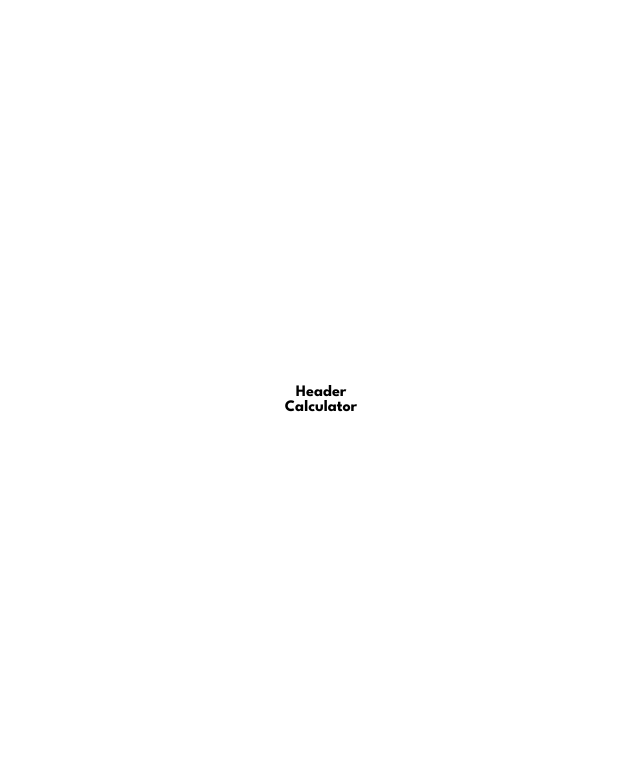
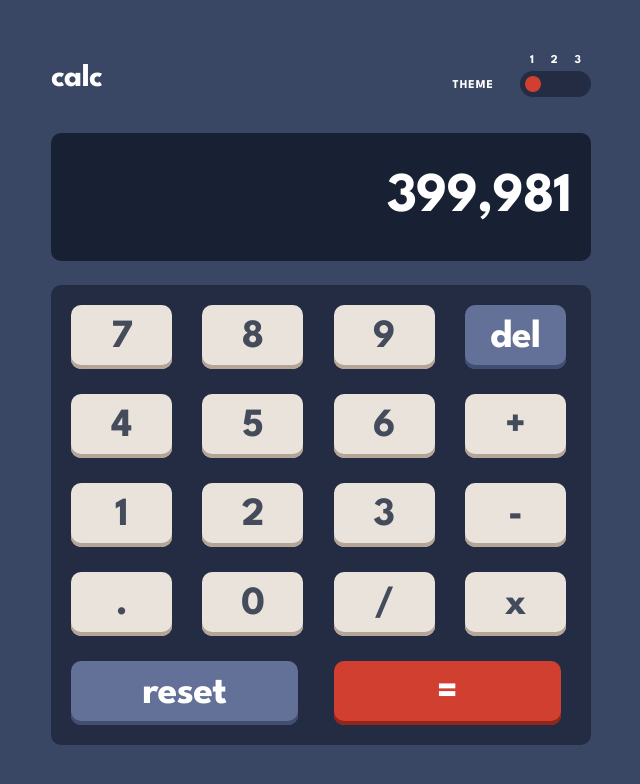
Before and after one commit to bhoamikhona/calculator-javascript, a plain HTML site: page index.html in a window 1280 px wide. Shown: the whole page, without its empty margins (319-959 px from the left). Drawn offline with Linux system fonts and the light colour scheme.

Commit message:
desktop css

```diff
--- a/index.html
+++ b/index.html
@@ -26,8 +26,54 @@
     <link rel="stylesheet" href="./style.css" />
   </head>
   <body class="body">
-    <header class="header">Header</header>
-    <main class="main">Calculator</main>
+    <header class="header">
+      <div class="header__left"><h1 class="heading">calc</h1></div>
+      <div class="header__right">
+        <span class="theme">THEME</span>
+        <div class="slider-container">
+          <div class="slider-labels">
+            <span>1</span>
+            <span>2</span>
+            <span>3</span>
+          </div>
+          <input
+            type="range"
+            min="1"
+            max="3"
+            value="1"
+            class="slider"
+            id="theme-slider"
+          />
+        </div>
+      </div>
+    </header>
+    <main class="main">
+      <div class="main__display">
+        <span class="display--value">399,981</span>
+      </div>
+      <div class="main__action">
+        <button class="btn" data-action="digit">7</button>
+        <button class="btn" data-action="digit">8</button>
+        <button class="btn" data-action="digit">9</button>
+        <button class="btn btn-blue" data-action="delete">del</button>
+        <button class="btn" data-action="digit">4</button>
+        <button class="btn" data-action="digit">5</button>
+        <button class="btn" data-action="digit">6</button>
+        <button class="btn" data-action="operator">+</button>
+        <button class="btn" data-action="digit">1</button>
+        <button class="btn" data-action="digit">2</button>
+        <button class="btn" data-action="digit">3</button>
+        <button class="btn" data-action="operator">-</button>
+        <button class="btn" data-action="decimal">.</button>
+        <button class="btn" data-action="digit">0</button>
+        <button class="btn" data-action="operator">/</button>
+        <button class="btn" data-action="operator">x</button>
+        <button class="btn btn-blue reset-key" data-action="reset">
+          reset
+        </button>
+        <button class="btn btn-red equal-key" data-action="equals">=</button>
+      </div>
+    </main>
     <!-- <footer class="footer">
         <div class="attribution">
           Challenge by
--- a/style.css
+++ b/style.css
@@ -4,11 +4,13 @@
   --screen-bg: hsl(224, 36%, 15%);
   --key-bg: hsl(225, 21%, 49%);
   --key-shadow: hsl(224, 28%, 35%);
+  --key-hover: #a2b2e1;
   --accent-key-bg: hsl(6, 63%, 50%);
   --accent-key-shadow: hsl(6, 70%, 34%);
+  --accent-key-hover: #f96b5b;
   --light-key-bg: hsl(30, 25%, 89%);
   --light-key-shadow: hsl(28, 16%, 65%);
-  --dark-text: hsl(221, 14, 31%);
+  --dark-text: hsl(221, 14%, 31%);
   --white: hsl(0, 0%, 100%);
 }
 
@@ -57,9 +59,226 @@ html {
   font-weight: 700;
 
   min-height: 100vh;
+  background-color: var(--main-bg);
 
   display: flex;
   flex-direction: column;
   align-items: center;
   justify-content: center;
 }
+
+.wrapper {
+  margin: 3rem 2.4rem;
+}
+
+/***** HEADER *****/
+.header {
+  width: 54rem;
+
+  display: flex;
+  align-items: center;
+  justify-content: space-between;
+
+  margin-bottom: 3.2rem;
+}
+
+.heading {
+  color: var(--white);
+  font-size: 3.2rem;
+  letter-spacing: -0.53px;
+}
+
+.header__right {
+  display: flex;
+  align-items: center;
+  justify-content: flex-end;
+  gap: 2.6rem;
+}
+
+/* slider */
+.theme {
+  font-size: 1.2rem;
+  color: var(--white);
+  letter-spacing: 0.1rem;
+  align-self: flex-end;
+  margin-bottom: 1rem;
+}
+
+.slider-container {
+  width: 7.1rem;
+}
+
+.slider-labels {
+  width: 5.1rem;
+  margin: 0 auto;
+  margin-bottom: 0.5rem;
+
+  display: flex;
+  align-items: center;
+  justify-content: space-between;
+}
+
+.slider-labels {
+  font-size: 1.2rem;
+  color: var(--white);
+}
+
+/* Baseline, reset styles */
+input[type="range"] {
+  -webkit-appearance: none;
+  appearance: none;
+  background: transparent;
+  cursor: pointer;
+  width: 7.1rem;
+  transition: all 0.3s ease;
+}
+
+/* Chrome, Safari, Opera and Edge Chromium styles */
+/* slider track */
+input[type="range"]::-webkit-slider-runnable-track {
+  background-color: var(--toggle-bg);
+  border-radius: 1.3rem;
+  height: 2.6rem;
+  padding: 0.5rem;
+}
+
+/* slider thumb */
+input[type="range"]::-webkit-slider-thumb {
+  -webkit-appearance: none; /* Override default look */
+  appearance: none;
+  background-color: var(--accent-key-bg);
+  border-radius: 6rem;
+  height: 1.6rem;
+  width: 1.6rem;
+  transition: all 0.3s ease;
+}
+
+input[type="range"]::-webkit-slider-thumb:hover {
+  background-color: var(--accent-key-hover);
+}
+
+/* Firefox styles */
+/* slider track */
+input[type="range"]::-moz-range-track {
+  background-color: var(--toggle-bg);
+  border-radius: 1.3rem;
+  height: 2.6rem;
+  padding: 0.5rem;
+}
+
+/* slider thumb */
+input[type="range"]::-moz-range-thumb {
+  background-color: var(--accent-key-bg);
+  border: none; /*Removes extra border that FF applies*/
+  border-radius: 6rem;
+  height: 1.6rem;
+  width: 1.6rem;
+}
+
+/***** MAIN *****/
+.main {
+  width: 54rem;
+}
+
+.main__display {
+  background-color: var(--screen-bg);
+  width: 100%;
+  height: 12.8rem;
+  border-radius: 1rem;
+  margin-bottom: 2.4rem;
+
+  display: flex;
+  align-items: center;
+  justify-content: flex-end;
+  padding: 2rem;
+
+  font-size: 5.6rem;
+  letter-spacing: -0.93px;
+  color: var(--white);
+}
+
+/* keypad */
+.main__action {
+  background-color: var(--toggle-bg);
+  width: 100%;
+  border-radius: 1rem;
+  padding: 2rem;
+
+  display: grid;
+  grid-template-columns: repeat(4, 1fr);
+  grid-template-rows: repeat(5, 1fr);
+  gap: 2.5rem;
+  justify-content: space-between;
+}
+
+.btn {
+  border: none;
+  border-radius: 1rem;
+
+  width: 10.1rem;
+  height: 6.4rem;
+  background-color: var(--light-key-bg);
+
+  font: inherit;
+  color: var(--dark-text);
+  font-size: 4rem;
+  letter-spacing: -0.67px;
+
+  display: flex;
+  align-items: center;
+  justify-content: center;
+
+  box-shadow: inset 0px -4px 0px var(--light-key-shadow);
+  transition: all 0.3s ease;
+}
+
+.btn:hover {
+  background-color: var(--white);
+  cursor: pointer;
+}
+
+.btn-blue {
+  background-color: var(--key-bg);
+  box-shadow: inset 0px -4px 0px var(--key-shadow);
+  color: var(--white);
+}
+
+.btn-blue:hover {
+  background-color: var(--key-hover);
+}
+
+.btn-red {
+  background-color: var(--accent-key-bg);
+  box-shadow: inset 0px -4px 0px var(--accent-key-shadow);
+  color: var(--white);
+}
+
+.btn-red:hover {
+  background-color: var(--accent-key-hover);
+}
+
+.reset-key,
+.equal-key {
+  width: 22.7rem;
+}
+
+.reset-key {
+  grid-column: 1/3;
+}
+
+.equal-key {
+  grid-column: 3/-1;
+}
+
+/* MEDIA QUERIES */
+
+/* 564/16 = 35.25em */
+@media (max-width: 35.25em) {
+  .header {
+    width: 32rem;
+  }
+
+  .main {
+    width: 32.7rem;
+  }
+}
```
Lines whose indentation alone changed are shown as unchanged.
